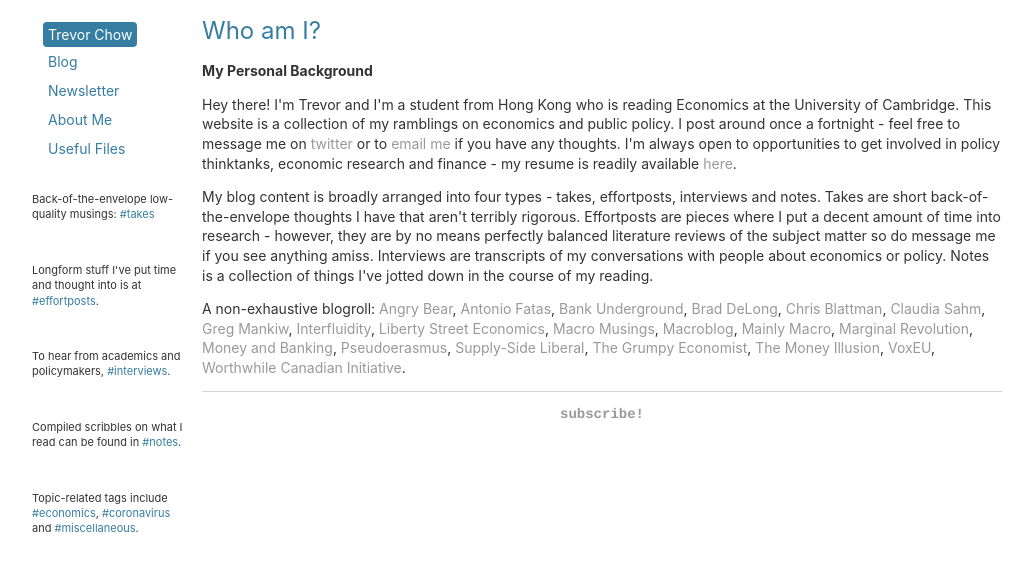
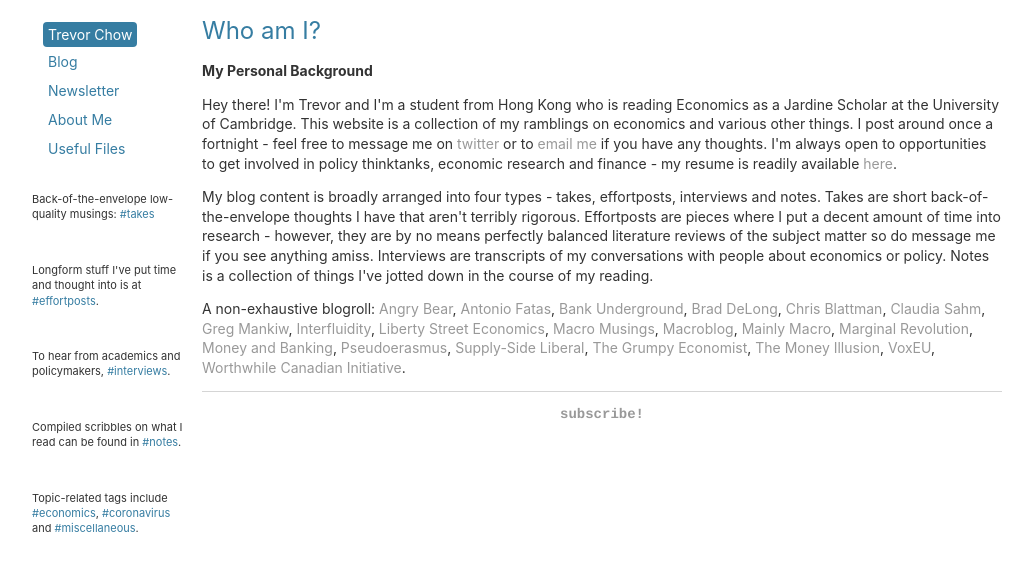
Before and after one commit to tmychow/tmychow.github.io, a Jekyll site: the page built from about/index.html, in a window 1280 px wide. Shown: the top 571 px of the page, without its empty margins (28-1059 px from the left). Built offline with Jekyll 4.4.1, drawn with Linux system fonts in a browser that asks for light colours.

Commit message:
Update index.html

```diff
--- a/about/index.html
+++ b/about/index.html
@@ -5,7 +5,7 @@ title: Trevor's Mostly Economic Musings
 <div class="blurb">
 	<h1>Who am I?</h1>
 	<p><strong>My Personal Background</strong></p>
-	<p>Hey there! I'm Trevor and I'm a student from Hong Kong who is reading Economics at the University of Cambridge. This website is a collection of my ramblings on economics and public policy. I post around once a fortnight - feel free to message me on <a href="https://twitter.com/tmychow">twitter</a> or to <a href="mailto:tmychow@gmail.com?subject=Mostly Economic Musings">email me</a> if you have any thoughts. I'm always open to opportunities to get involved in policy thinktanks, economic research and finance - my resume is readily available <a href="/assets/Resume.pdf">here</a>.</p>
+	<p>Hey there! I'm Trevor and I'm a student from Hong Kong who is reading Economics as a Jardine Scholar at the University of Cambridge. This website is a collection of my ramblings on economics and various other things. I post around once a fortnight - feel free to message me on <a href="https://twitter.com/tmychow">twitter</a> or to <a href="mailto:tmychow@gmail.com?subject=Mostly Economic Musings">email me</a> if you have any thoughts. I'm always open to opportunities to get involved in policy thinktanks, economic research and finance - my resume is readily available <a href="/assets/Resume.pdf">here</a>.</p>
 	<p> My blog content is broadly arranged into four types - takes, effortposts, interviews and notes. Takes are short back-of-the-envelope thoughts I have that aren't terribly rigorous. Effortposts are pieces where I put a decent amount of time into research - however, they are by no means perfectly balanced literature reviews of the subject matter so do message me if you see anything amiss. Interviews are transcripts of my conversations with people about economics or policy. Notes is a collection of things I've jotted down in the course of my reading. </p>
 	<p> A non-exhaustive blogroll: <a href="https://angrybearblog.com/">Angry Bear</a>, <a href="http://antoniofatas.blogspot.com/">Antonio Fatas</a>, <a href="https://bankunderground.co.uk/">Bank Underground</a>, <a href="https://delong.typepad.com/">Brad DeLong</a>, <a href="https://chrisblattman.com/">Chris Blattman</a>, <a href="http://macromomblog.com/">Claudia Sahm</a>, <a href="https://gregmankiw.blogspot.com/">Greg Mankiw</a>, <a href="https://interfluidity.com/">Interfluidity</a>, <a href="https://libertystreeteconomics.newyorkfed.org/">Liberty Street Economics</a>, <a href="https://macromarketmusings.blogspot.com/">Macro Musings</a>, <a href="https://www.frbatlanta.org/blogs/macroblog/">Macroblog</a>, <a href="https://mainlymacro.blogspot.com/">Mainly Macro</a>, <a href="https://marginalrevolution.com/">Marginal Revolution</a>, <a href="https://www.moneyandbanking.com/">Money and Banking</a>, <a href="https://pseudoerasmus.com/">Pseudoerasmus</a>, <a href="https://blog.supplysideliberal.com/">Supply-Side Liberal</a>, <a href="https://johnhcochrane.blogspot.com/">The Grumpy Economist</a>, <a href="https://www.themoneyillusion.com/">The Money Illusion</a>, <a href="https://voxeu.org/">VoxEU</a>, <a href="https://worthwhile.typepad.com/">Worthwhile Canadian Initiative</a>. </p>
 </div><!-- /.blurb -->
```
